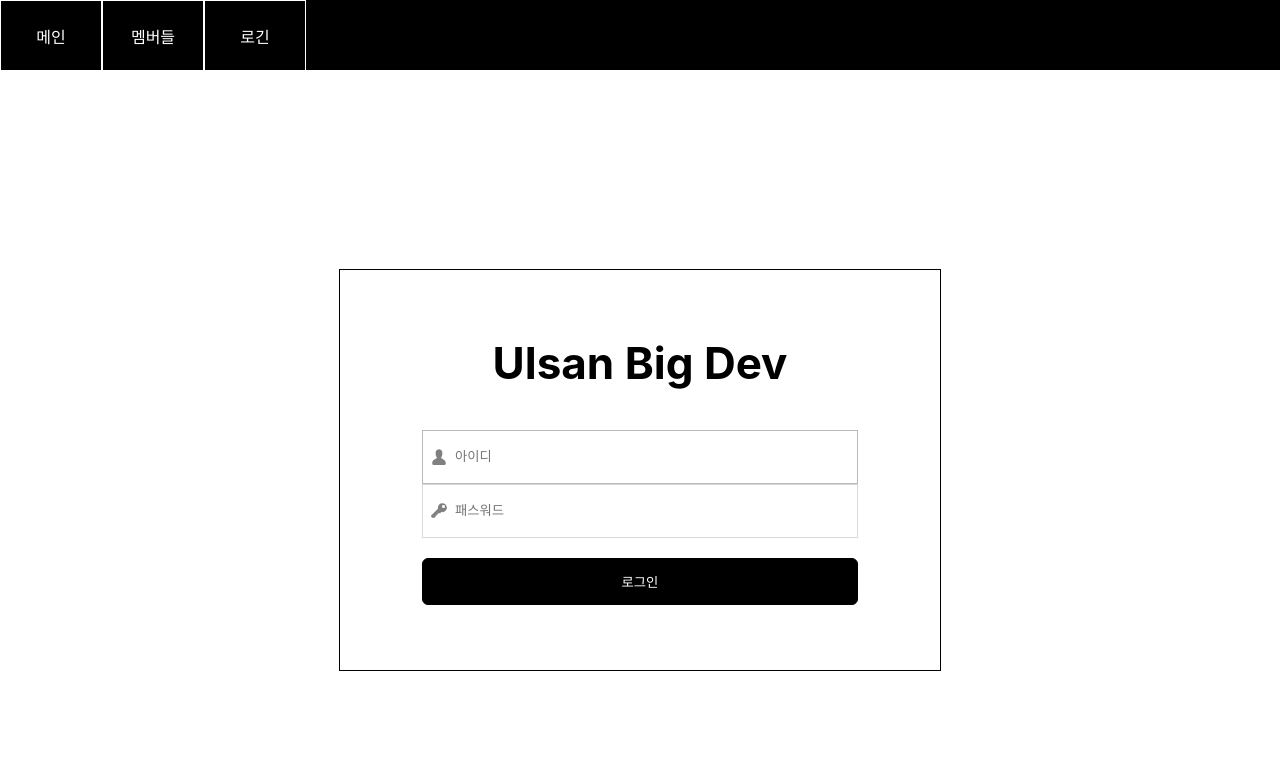
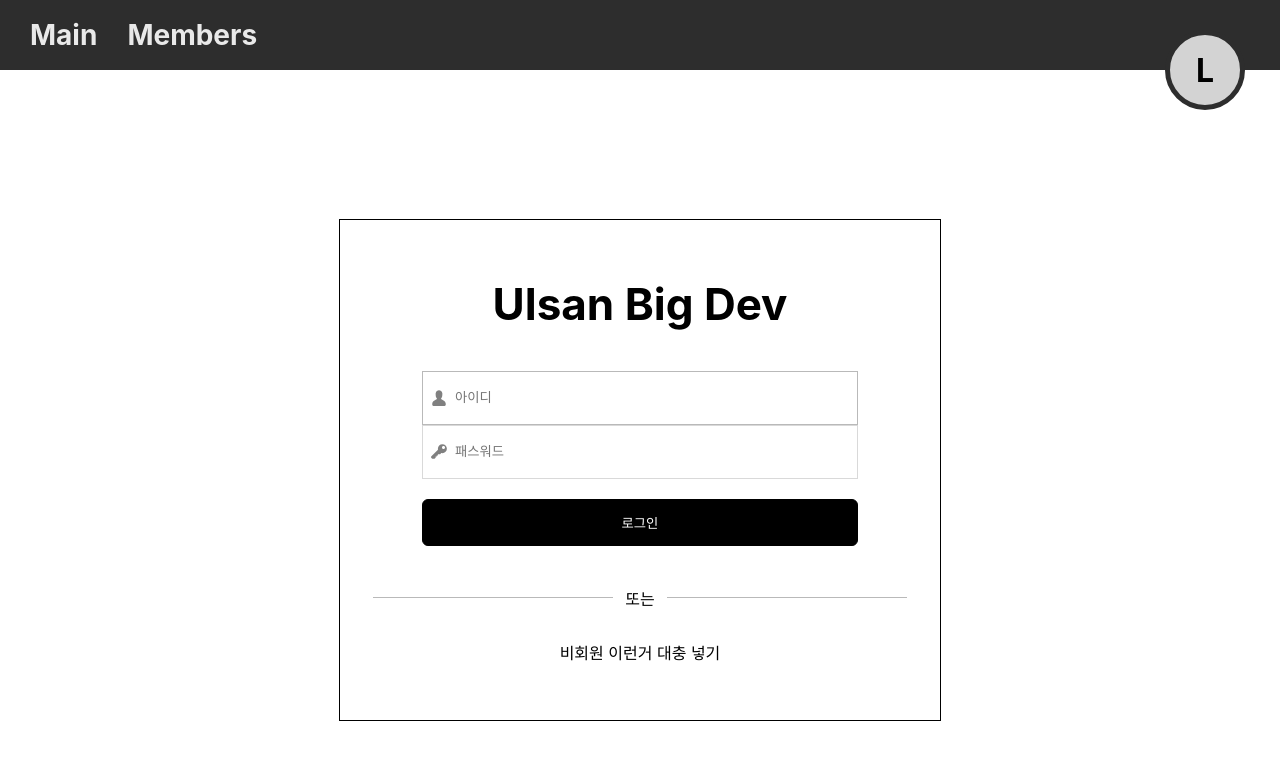
Before and after one commit to UlsanBigDev/UlsanBigDev-WEB, a React (Create React App) app: page /login in a window 1280 px wide. Shown: the top 760 px of the page. Built offline with nearby package versions, Linux system fonts and the light colour scheme.

Commit message:
header 퍼블리싱 수정 & Login 기능 추가 할 것들 정리

```diff
--- a/src/components/Header/index.tsx
+++ b/src/components/Header/index.tsx
@@ -6,11 +6,14 @@ function Header() {
 
   return (
     <div className='Header'>
-      <div className='Header_main' onClick={() => { navigate('/') }}>메인</div>
-      <div className='Header_portfolio' onClick={() => { navigate('/portfolio/memberlist') }}>멤버들</div>
-      {/* <div className='Header_portfolio' onClick={() => { navigate(`/portfolio/member/:name`) }}>멤버</div>
-      <div className='Header_portfolio' onClick={() => { navigate(`/portfolio/add/:name`) }}>포폴추가</div> */}
-      <div className='Header_login' onClick={() => { navigate('/login') }}>로긴</div>
+      <div className='Header-left'>
+        <div className='Header_main' onClick={() => { navigate('/') }}>Main</div>
+        <div className='Header_portfolio' onClick={() => { navigate('/portfolio/memberlist') }}>Members</div>
+      </div>
+      <div className='Header-right'>
+        <div className='Header_login' onClick={() => { navigate('/login') }}>L</div>
+      </div>
+
     </div>
   )
 }
--- a/src/components/Header/style.css
+++ b/src/components/Header/style.css
@@ -1,24 +1,72 @@
 .Header {
   width: 100%;
   height: 70px;
-  background-color: #000;
+  background-color: rgb(45, 45, 45);
   position: sticky;
+  display: flex;
+  flex-direction: row;
+  align-items: center;
+  justify-content: space-between;
+  user-select: none;
+}
+
+.Header .Header-left {
   display: flex;
   flex-direction: row;
 }
 
-.Header>div {
-  color: #fff;
-  width: 100px;
+.Header .Header-right {
+  display: flex;
+  flex-direction: row;
+}
+
+.Header .Header_main {
+  color: #e9e9e9;
+
   height: 100%;
-  border: solid 1px #fff;
   cursor: pointer;
   display: flex;
   align-items: center;
   justify-content: center;
+  font-size: 28px;
+  font-weight: bold;
+  margin-left: 30px;
 }
 
-.Header>div:active {
-  background-color: #d9d9d9;
+.Header .Header_portfolio {
+  color: #e9e9e9;
+
+  height: 100%;
+  /* border: solid 1px #d9d9d9; */
+  cursor: pointer;
+  display: flex;
+  align-items: center;
+  justify-content: center;
+  font-size: 28px;
+  font-weight: bold;
+  margin-left: 30px;
+}
+
+.Header .Header_login {
   color: #000;
+  font-weight: bold;
+  font-size: 32px;
+  width: 70px;
+  height: 70px;
+  border: solid 5px rgb(45, 45, 45);
+  background-color: lightgray;
+  border-radius: 50%;
+  cursor: pointer;
+  display: flex;
+  align-items: center;
+  justify-content: center;
+  float: right;
+  position: absolute;
+  right: 35px;
+  top: 30px;
 }
+
+.Header>div>div:active {
+  /* background-color: #d9d9d9; */
+  color: #fff;
+}
--- a/src/pages/Login/index.tsx
+++ b/src/pages/Login/index.tsx
@@ -5,7 +5,9 @@ import { useEffect, useRef, useState } from 'react';
 import { GoPerson, GoKey } from "react-icons/go";
 /**
  *
- * @returns issues : 렌더링 문제, form 사용 미숙, 로그인 확인 메시지 추가, 공백 확인 메시지 추가
+ * @issues : 로그인 확인 메시지 추가, 공백 확인 메시지 추가, 로그인(admin) 시 헤더(L->A) 수정,
+ * 로그인 정보 post로 넘겨서 비교하기, admin인지도 비교하기, 비회원 읽기 모드 퍼블리싱 수정,
+ * login ID 처리(cookies || localstorage)
  */
 function Login() {
   const IDRef = useRef<HTMLInputElement>(null);
@@ -13,8 +15,22 @@ function Login() {
 
   const navigate = useNavigate();
 
+  const [ID, setID] = useState("");
+  const [PW, setPW] = useState("");
+
   useEffect(() => {
     IDRef.current?.focus();
+
+    // fetch('http://localhost:5050/admin')
+    //   .then(res => res.json())
+    //   .then(data => {
+    //     console.log(data)
+    //     data.map((val: any) => {
+    //       setID(val.userId), setPW(val.userPw)
+    //     })
+
+    //   })
+
   }, [])
 
   const admin =
@@ -51,13 +67,11 @@ function Login() {
             <input className="Login-input" type="text"
               placeholder="아이디" ref={IDRef} required
               name='inputID'
-              //렌더링 이슈
-              // onChange={(e) => { setID(e.target.value) }}
               onKeyDown={(e) => {
                 if (e.key == "Enter") {
                   PWRef.current?.focus()
                 }
-                else if (e.key == "ArrowDown") {
+                if (e.key == "ArrowDown") {
                   PWRef.current?.focus()
                 }
               }}
@@ -68,7 +82,6 @@ function Login() {
             <input className="Login-input" type="password"
               placeholder="패스워드" ref={PWRef} required
               name='inputPW'
-              // onChange={(e) => { setPW(e.target.value) }}
               onKeyDown={(e) => {
                 if (e.key == "ArrowUp") {
                   IDRef.current?.focus()
@@ -80,6 +93,13 @@ function Login() {
             <button type='submit' className='Login-btn'>로그인</button>
           </div>
         </form>
+
+        <div className='line-container'>
+          <div className='line'></div>
+          <div className='line-or'>또는</div>
+          <div className='line'></div>
+        </div>
+        <div className='not-member'>비회원 이런거 대충 넣기</div>
       </div>
     )
   }
@@ -91,7 +111,9 @@ function Login() {
       <div className='Login-container'>
         <div className='Login-form-container'>
           <LoginForm />
+
         </div>
+
       </div>
     </div>
   )
--- a/src/pages/Login/style.css
+++ b/src/pages/Login/style.css
@@ -8,17 +8,19 @@
   height: 100%;
   display: flex;
   justify-content: center;
+  align-items: center;
 }
 
 .Login .Login-form-container {
   display: flex;
   justify-content: center;
   align-items: center;
+  flex-direction: column;
 }
 
 .Login .Login-form {
   width: 600px;
-  height: 400px;
+  height: 500px;
   border: solid 1px #000;
   display: flex;
   justify-content: center;
@@ -37,6 +39,7 @@
   flex-direction: row;
   align-items: center;
   /* position: relative; */
+
 }
 
 .Login .Login-input {
@@ -46,10 +49,12 @@
   width: 400px;
   height: 50px;
   padding-left: 32px;
+  /* margin-bottom: -1px; */
 }
 
 .Login .Login-input:focus {
   border: solid 1px #b9b9b9;
+  /* z-index: 2; */
 }
 
 .Login .Login-btn {
@@ -64,3 +69,26 @@
   cursor: pointer;
   margin-top: 20px;
 }
+
+.Login .line-container {
+  display: flex;
+  flex-direction: row;
+  width: 100%;
+  justify-content: center;
+  margin-top: 40px;
+  align-items: center;
+}
+
+.Login .line {
+  display: flex;
+  width: 40%;
+  border-bottom: solid 1px #b9b9b9;
+}
+
+.Login .line-or {
+  margin: 0 12px 0 12px;
+}
+
+.Login .not-member {
+  margin-top: 30px;
+}
```
